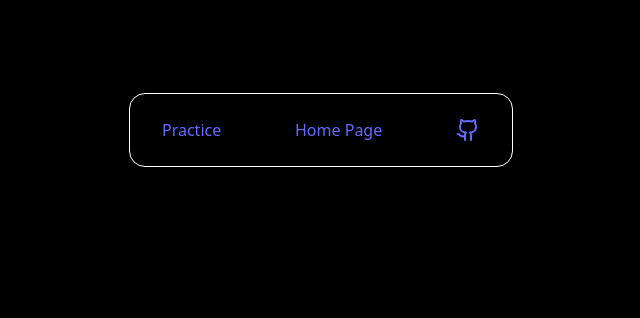
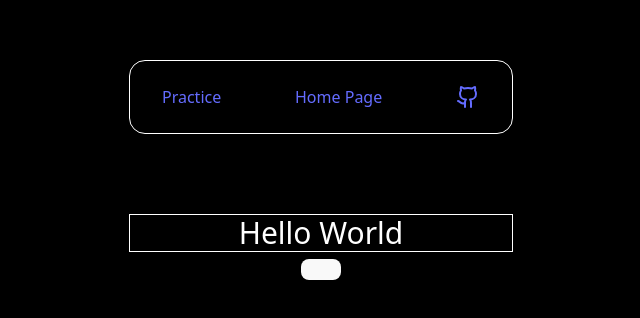
Before and after one commit to adithya-adee/react-practice, a React (Vite) app: page /use-context in a window 1280 px wide. Before the commit this address had no page. Shown: the part 230-548 px from the top of the page, without its empty margins (319-959 px from the left). Built offline with nearby package versions, Linux system fonts and the light colour scheme.

Commit message:
Implement theme global context (Basic)

```diff
--- a/src/App.tsx
+++ b/src/App.tsx
@@ -6,6 +6,7 @@ import UseStatePage from "./pages/UseStatePage";
 import { Toaster } from "sonner";
 import UseEffectPage from "./pages/UseEffectPage";
 import Navbar from "./components/Navbar";
+import UseContextPage from "./pages/UseContextPage";
 
 function App() {
   return (
@@ -16,6 +17,7 @@ function App() {
           <Route path="/" element={<Home />} />
           <Route path="/use-state" element={<UseStatePage />} />
           <Route path="/use-effect" element={<UseEffectPage />} />
+          <Route path="/use-context" element={<UseContextPage />} />
         </Routes>
       </BrowserRouter>
       <Toaster />
--- /dev/null
+++ b/src/pages/UseContextPage.tsx
@@ -0,0 +1,28 @@
+import { ThemeProvider, ThemeContext } from "@/provider/context-provider";
+import { useContext } from "react";
+
+export default function UseContextPage() {
+  return (
+    <ThemeProvider>
+      <Content />
+    </ThemeProvider>
+  );
+}
+
+export function Content() {
+  const { theme, toggleTheme } = useContext(ThemeContext);
+
+  return (
+    <>
+      <div
+        className={`text-3xl border ${
+          theme === "dark" ? "border-white" : "border-amber-300"
+        }
+        ${theme === "dark" ? "text-white" : "text-purple-500"}  `}
+      >
+        Hello World
+      </div>
+      <button onClick={toggleTheme}></button>
+    </>
+  );
+}
--- /dev/null
+++ b/src/provider/context-provider.tsx
@@ -0,0 +1,25 @@
+import { createContext, useState } from "react";
+
+interface ThemeContextProps {
+  theme: string;
+  toggleTheme: () => void;
+}
+
+export const ThemeContext = createContext<ThemeContextProps>({
+  theme: "dark",
+  toggleTheme: () => {},
+});
+
+export const ThemeProvider = ({ children }: { children: React.ReactNode }) => {
+  const [theme, setTheme] = useState("dark");
+
+  const toggleTheme = () => {
+    setTheme((prevTheme: string) => (prevTheme === "dark" ? "light" : "dark"));
+  };
+
+  return (
+    <ThemeContext.Provider value={{ theme, toggleTheme }}>
+      {children}
+    </ThemeContext.Provider>
+  );
+};
```
